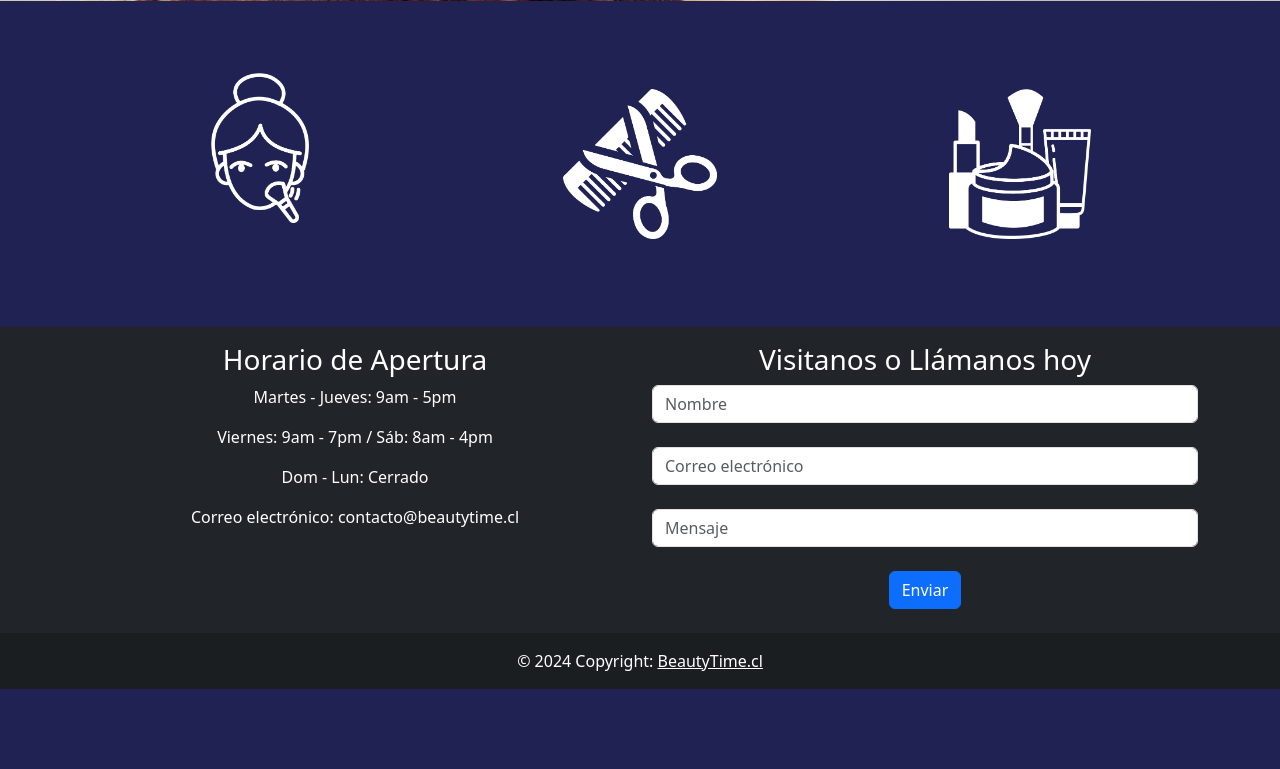
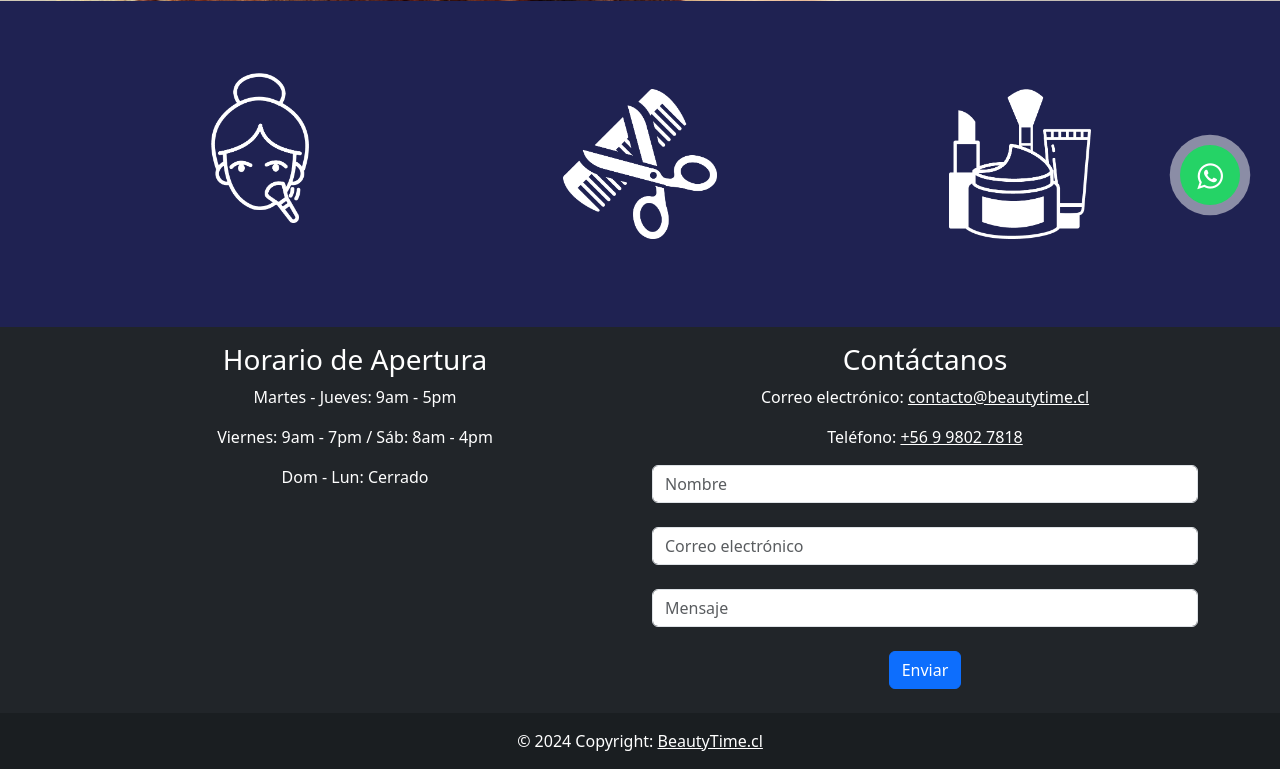
Before and after one commit to jossaldias/Proyecto_BeautyTime, a Django app: page / in a window 1280 px wide. Shown: the part 555-1324 px from the top of the page. Before the commit the page ends 1244 px from the top, so only its background shows below. Run offline with Django 5.2, Linux system fonts and the light colour scheme; some libraries are stand-ins or nearby versions.

Commit message:
Avance
BOTON WSP
CREACION DE CONTACTOS

```diff
--- /dev/null
+++ b/BT/core/static/css/btnwsp.css
@@ -0,0 +1,39 @@
+.float {
+    position: fixed;
+    width: 60px;
+    height: 60px;
+    bottom: 40px;
+    right: 40px;
+    background-color: #25d366;
+    color: #FFF;
+    border-radius: 50px;
+    text-align: center;
+    font-size: 30px;
+    box-shadow: 2px 2px 3px #999;
+    z-index: 100;
+}
+
+.float:hover {
+    text-decoration: none;
+    color: #FFF;
+    background-color: #1ab152;
+    animation: shake 1s;
+    animation-iteration-count: infinite;
+}
+
+.my-float {
+    margin-top: 16px;
+}
+
+.pulse {
+    animation: pulse-animation 2s infinite;
+}
+
+@keyframes pulse-animation {
+    0% {
+        box-shadow: 0 0 0 0px rgb(255, 255, 255);
+    }
+    100% {
+        box-shadow: 0 0 0 20px rgba(0, 0, 0, 0);
+    }
+}
--- a/BT/core/templates/base/base.html
+++ b/BT/core/templates/base/base.html
@@ -11,6 +11,8 @@
     integrity="sha384-KK94CHFLLe+nY2dmCWGMq91rCGa5gtU4mk92HdvYe+M/SXH301p5ILy+dN9+nJOZ" crossorigin="anonymous">
   <link rel="stylesheet" href="https://cdn.jsdelivr.net/npm/bootstrap-icons@1.10.5/font/bootstrap-icons.css">
   <link href="https://cdnjs.cloudflare.com/ajax/libs/bootstrap-icons/1.8.3/font/bootstrap-icons.min.css" rel="stylesheet">
+  <link rel="stylesheet" href="https://maxcdn.bootstrapcdn.com/font-awesome/4.5.0/css/font-awesome.min.css">
+  <link rel="stylesheet" href="static/css/btnwsp.css">
 
   {% block css %}
   {% endblock %}
@@ -69,12 +71,11 @@
               </ul>
             </li>
           </ul>
-      {%else%}
+          {% else %}
           <li class="nav-item">
             <a class="nav-link" href="{% url 'login' %}">Mi Cuenta</a>
           </li>
           {% endif %}
-
         </div>
       </div>
     </div>
@@ -92,12 +93,13 @@
             <p>Martes - Jueves: 9am - 5pm</p>
             <p>Viernes: 9am - 7pm / Sáb: 8am - 4pm</p>
             <p>Dom - Lun: Cerrado</p>
-            <p>Correo electrónico: contacto@beautytime.cl</p>
           </div>
         </div>
         <div class="col-md-6 mt-3">
           <div class="footer-content">
-            <h3>Visitanos o Llámanos hoy</h3>
+            <h3>Contáctanos</h3>
+            <p>Correo electrónico: <a href="mailto:contacto@beautytime.cl" class="text-white">contacto@beautytime.cl</a></p>
+            <p>Teléfono: <a href="tel:+56998027818" class="text-white">+56 9 9802 7818</a></p>
             <div class="subscribe-form">
               <input type="text" id="nombre" class="form-control" placeholder="Nombre"><br>
               <input type="email" id="subscribe-email" class="form-control" placeholder="Correo electrónico"><br>
@@ -131,6 +133,9 @@
     crossorigin="anonymous"></script>
   <script type="text/javascript" src="https://ajax.googleapis.com/ajax/libs/jquery/1.9.1/jquery.min.js"></script>
 
+  <a href="https://api.whatsapp.com/send?phone=+56998027818&text=Buenas,%20me%20gustaria%20obtener%20mas%20informacion" class="float pulse" target="_blank">
+    <i class="fa fa-whatsapp my-float"></i>
+  </a>
 
 </body>
 
```
Lines whose indentation alone changed are shown as unchanged.
